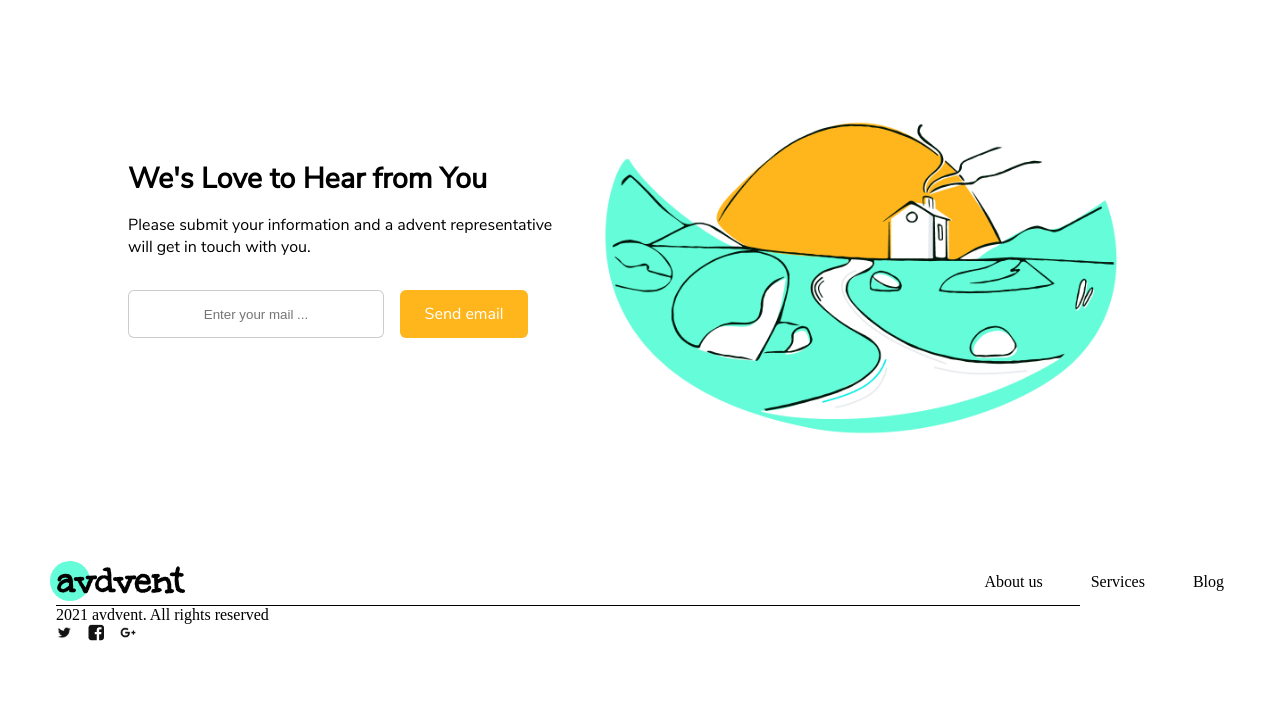
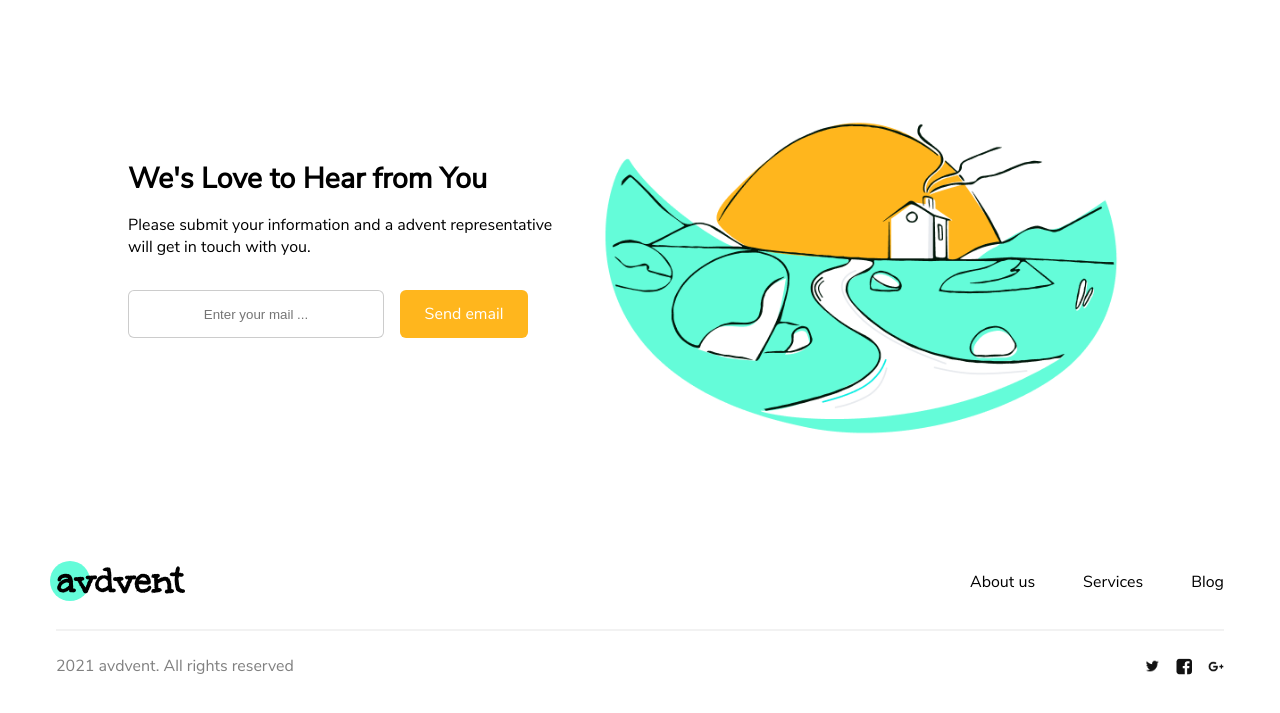
Before and after one commit to LucLeneuf/website_avdvent, a plain HTML site: page index.html in a window 1280 px wide. Shown: the part 1721-2434 px from the top of the page. Drawn offline with Linux system fonts and the light colour scheme.

Commit message:
close end

```diff
--- a/css/styles.css
+++ b/css/styles.css
@@ -23,6 +23,7 @@ body, html
     display: flex;
     flex-direction: column;
     justify-content: center;
+
 
     max-width: 100%;
     row-gap: 4rem;
@@ -85,8 +86,9 @@ img
 .barrebis
 {
     height: 1px;
-    width: 80vw;
-    background-color: black;
+    width: 100%;
+    height: 2px;
+    background-color: rgba(1, 1, 1, 0.05);
 
 }
 
@@ -197,6 +199,9 @@ img
 {
     display: flex;
     flex-direction: column;
+    row-gap: 1.5rem;
+
+
 
 
 }
@@ -346,7 +351,7 @@ img
    font-weight: bold;
 }
 
-.menu p:hover
+.menu p:hover, .menubas p:hover
 {
     color: #64fcd9
 }
@@ -512,6 +517,8 @@ img
     justify-content: space-between;
     align-items: center;
     flex-wrap: wrap;
+    row-gap: 1.5rem;
+    column-gap: 3rem;
 }
 
 .menubas
@@ -519,6 +526,7 @@ img
     display: flex;
     column-gap: 3rem;
 }
+
 
 .rs
 {
@@ -534,3 +542,17 @@ img
 {
     max-width: 1rem;
 }
+
+.bottom
+{
+    display: flex;
+    flex-direction: row;
+    flex-wrap: wrap;
+
+    justify-content: space-between;
+}
+
+.lg
+{
+    color: rgba(1, 1, 1, 0.5);
+}
--- a/index.html
+++ b/index.html
@@ -127,7 +127,7 @@
                         <div class="circle "></div>
                     </div>
 
-                    <div class="menubas">
+                    <div class="menubas nr">
                         <p> <a href="">About us</a> </p>
                         <p> <a href="">Services</a> </p>
                         <p> <a href="">Blog</a> </p>
@@ -136,8 +136,8 @@
 
                 <div class="barrebis"></div>
 
-                <div>
-                    <p>2021 avdvent. All rights reserved</p>
+                <div class="bottom">
+                    <p class="lg nr">2021 avdvent. All rights reserved</p>
                     <div class="rs">
                         <img src="css/img/logo_twitter.png" alt="">
                         <img src="css/img/logo_fb.png" alt="">
```
